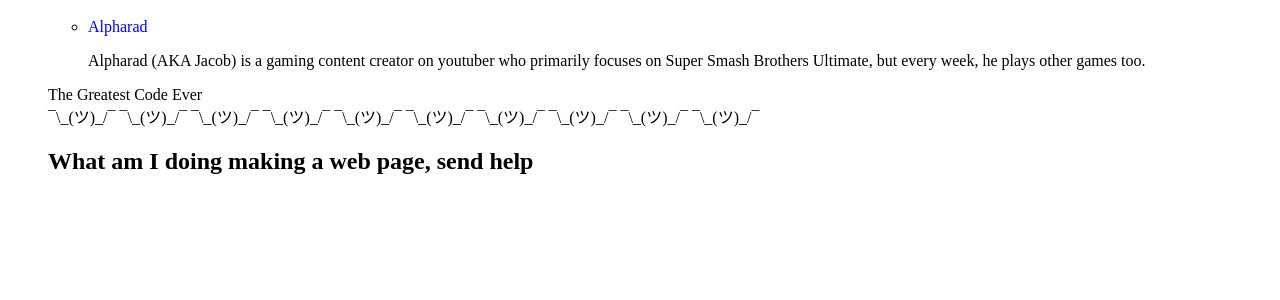
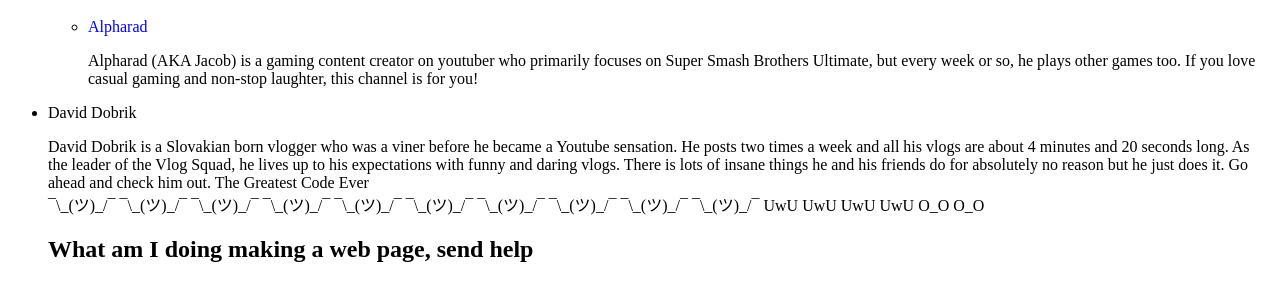
Before and after one commit to d3v-turing/d3v-turing.github.io, a plain HTML site: page index.html in a window 1280 px wide. Shown: the part 48-348 px from the top of the page. Drawn offline with Linux system fonts and the light colour scheme.

Commit message:
Update index.html

```diff
--- a/index.html
+++ b/index.html
@@ -8,11 +8,13 @@
   <h1> MY Favorite Youtubers or Something</h1>
   <ul>
     <li> <font color = "blue"> Alpharad </font></li>
-    <p> Alpharad (AKA Jacob) is a gaming content creator on youtuber who primarily focuses on Super Smash Brothers Ultimate, but every week, he plays other games too.
-
+    <p> Alpharad (AKA Jacob) is a gaming content creator on youtuber who primarily focuses on Super Smash Brothers Ultimate, but every week or so, he plays other games too.
+    If you love casual gaming and non-stop laughter, this channel is for you!
   </ul>
+  <li> David Dobrik </li>
+  <p> David Dobrik is a Slovakian born vlogger who was a viner before he became a Youtube sensation. He posts two times a week and all his vlogs are about 4 minutes and 20 seconds long. As the leader of the Vlog Squad, he lives up to his expectations with funny and daring vlogs. There is lots of insane things he and his friends do for absolutely no reason but he just does it. Go ahead and check him out.
 The Greatest Code Ever <br>
-¯\_(ツ)_/¯ ¯\_(ツ)_/¯ ¯\_(ツ)_/¯ ¯\_(ツ)_/¯ ¯\_(ツ)_/¯ ¯\_(ツ)_/¯ ¯\_(ツ)_/¯ ¯\_(ツ)_/¯ ¯\_(ツ)_/¯ ¯\_(ツ)_/¯ <br>
+¯\_(ツ)_/¯ ¯\_(ツ)_/¯ ¯\_(ツ)_/¯ ¯\_(ツ)_/¯ ¯\_(ツ)_/¯ ¯\_(ツ)_/¯ ¯\_(ツ)_/¯ ¯\_(ツ)_/¯ ¯\_(ツ)_/¯ ¯\_(ツ)_/¯  UwU UwU UwU UwU O_O O_O <br>
 <h2> What am I doing making a web page, send help </h2>
 </body>
 </head>
```
